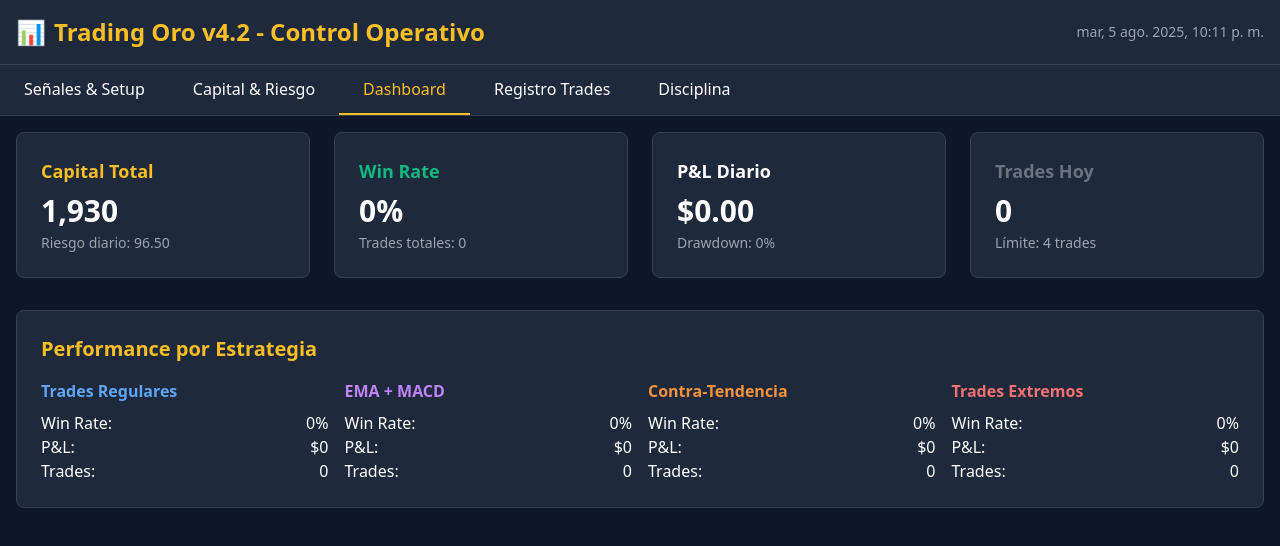
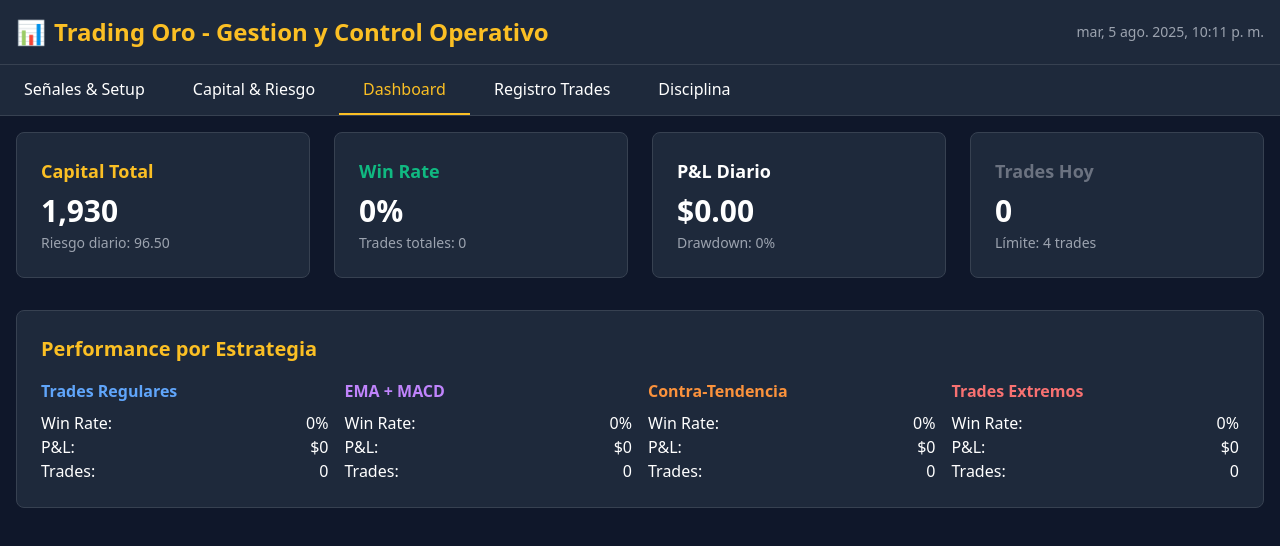
Before and after one commit to jorgeDevCod/Gestion_riesgo_trade, a plain HTML site: page index.html in a window 1280 px wide. Drawn offline with nearby package versions, Linux system fonts and the light colour scheme.

Commit message:
Update title

```diff
--- a/index.html
+++ b/index.html
@@ -33,7 +33,7 @@
             <div class="container mx-auto flex items-center justify-between">
                 <h1 class="text-2xl font-bold text-gold flex items-center">
                     <span class="mr-2">📊</span>
-                    Trading Oro v4.2 - Control Operativo
+                    Trading Oro - Gestion y Control Operativo
                 </h1>
                 <div class="text-sm text-gray-400">
                     <span id="currentTime"></span>
```
